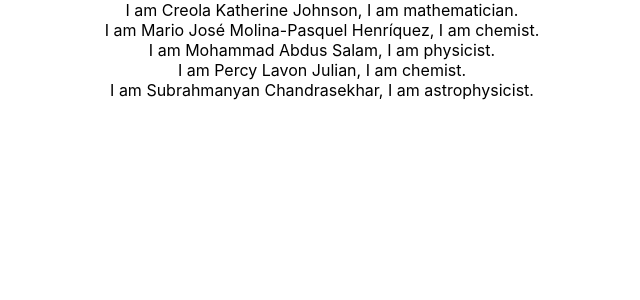
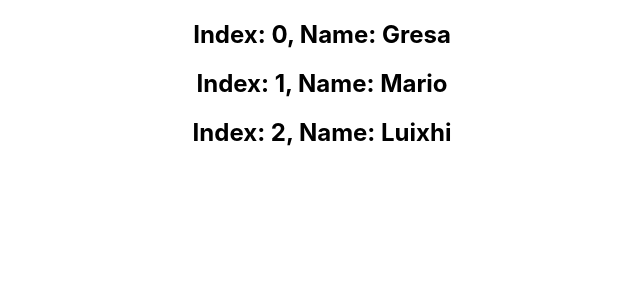
Before and after one commit to gresahodolli/react-js-basics, a React (Create React App) app in the folder react-js-basics-2/: page / in a window 1280 px wide. Shown: the top 300 px of the page, without its empty margins (318-958 px from the left). Built offline with nearby package versions, Linux system fonts and the light colour scheme.

Commit message:
index as key anti-pattern

```diff
--- a/react-js-basics-2/src/components/NameList.js
+++ b/react-js-basics-2/src/components/NameList.js
@@ -1,64 +1,17 @@
-import React from 'react'
-
-import Person from './Person';
-
+import React from 'react';
 
 function NameList() {
+  const names = ['Gresa', 'Mario', 'Luixhi'];
 
-    const persons = [{
-
-        id: 0,
-
-        name: 'Creola Katherine Johnson',
-
-        profession: 'mathematician',
-
-      }, {
-
-        id: 1,
-
-        name: 'Mario José Molina-Pasquel Henríquez',
-
-        profession: 'chemist',
-
-      }, {
-
-        id: 2,
-
-        name: 'Mohammad Abdus Salam',
-
-        profession: 'physicist',
-
-      }, {
-
-        name: 'Percy Lavon Julian',
-
-        profession: 'chemist',
-
-      }, {
-
-        name: 'Subrahmanyan Chandrasekhar',
-
-        profession: 'astrophysicist',
-
-      }];
-
-    const personList = persons.map(person => (<Person person={person}/>) )
+  const nameList = names.map((name, index) => (
+    <h2 key={index}>{`Index: ${index}, Name: ${name}`}</h2>
+  ));
 
   return (
-
     <div>
-
-       {
-
-      personList
-
-       }
-
+      {nameList}
     </div>
-
-  )
-
+  );
 }
 
-export default NameList
+export default NameList;
```
